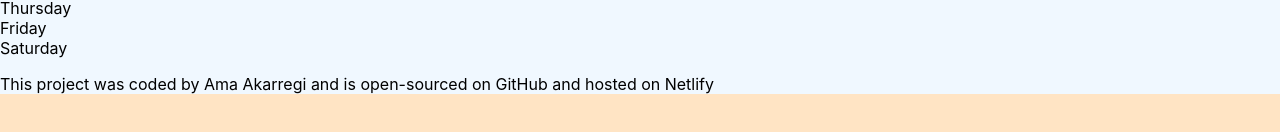
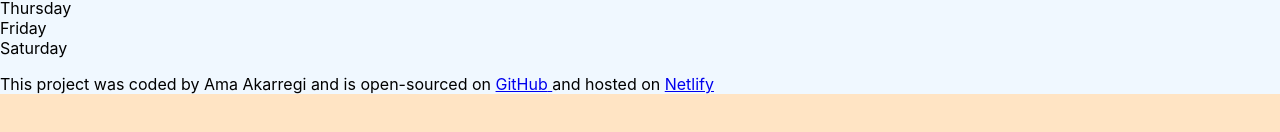
Before and after one commit to akarreg/weather-app-react, a React (Create React App) app: page / in a window 1280 px wide. Shown: the part 422-554 px from the top of the page. Built offline with nearby package versions, Linux system fonts and the light colour scheme.

Commit message:
add <a> in footer

```diff
--- a/src/App.js
+++ b/src/App.js
@@ -34,8 +34,15 @@
       </main>
       <footer>
         <p>
-          This project was coded by Ama Akarregi and is open-sourced on GitHub
-          and hosted on Netlify
+          This project was coded by Ama Akarregi and is open-sourced on{" "}
+          <a href="https://github.com/akarreg/weather-react" target="_blank">
+            {" "}
+            GitHub{" "}
+          </a>
+          and hosted on{" "}
+          <a href="https://github.com/akarreg/weather-react" target="_blank">
+            Netlify
+          </a>
         </p>
       </footer>
     </div>
```
